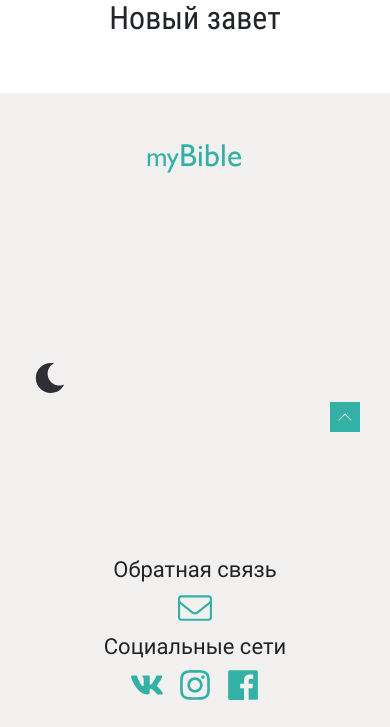
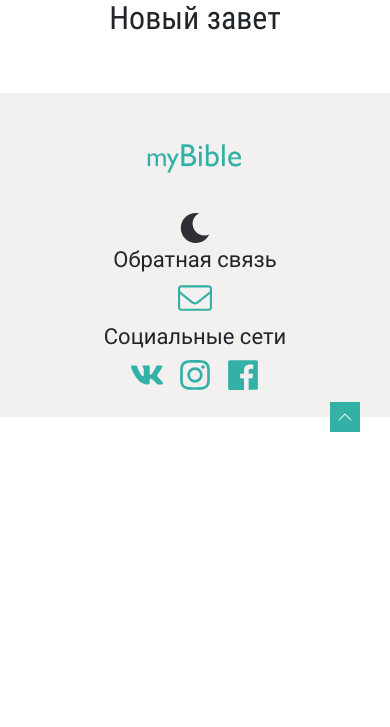
Before and after one commit to chdimach/chdimach, a PHP site: page / in a window 390 px wide. Shown: the part 382-1109 px from the top of the page. After the commit the page ends 814 px from the top, so only its background shows below. Run offline with PHP 8.4, Linux system fonts and the light colour scheme; data that the repository does not hold is empty.

Commit message:
color theme icon centered

```diff
--- a/css/style.css
+++ b/css/style.css
@@ -842,6 +842,10 @@ footer {
         border-bottom: 2px solid #34b1a7;
     }
 
+    .moon-icon, .sun-icon {
+        margin: 10px auto 0;
+    }
+
 }
 
 
--- a/footer.php
+++ b/footer.php
@@ -5,7 +5,7 @@
             <div class="logo col-12 col-lg-5 text-center text-lg-left">
                 <a href="index.php"><img src="images/logo.png" alt=""></a>
             </div>
-	        <div class="col-12 col-lg-1 color-themes-wrapper" onclick="colorTheme()">
+	        <div class="col-12 col-lg-1 color-themes-wrapper text-center" onclick="colorTheme()">
                 <svg class="moon-icon" height="30px" width="30px" viewBox="-12 0 448 448.04455" width="448pt"><path d="m224.023438 448.03125c85.714843.902344 164.011718-48.488281 200.117187-126.230469-22.722656 9.914063-47.332031 14.769531-72.117187 14.230469-97.15625-.109375-175.890626-78.84375-176-176 .972656-65.71875 37.234374-125.832031 94.910156-157.351562-15.554688-1.980469-31.230469-2.867188-46.910156-2.648438-123.714844 0-224.0000005 100.289062-224.0000005 224 0 123.714844 100.2851565 224 224.0000005 224zm0 0"/></svg>
                 <svg class="sun-icon" height="30px" width="30px" x="0px" y="0px" viewBox="0 0 302.4 302.4">
                     <path d="M204.8,97.6C191.2,84,172,75.2,151.2,75.2s-40,8.4-53.6,22.4c-13.6,13.6-22.4,32.8-22.4,53.6s8.8,40,22.4,53.6
```
